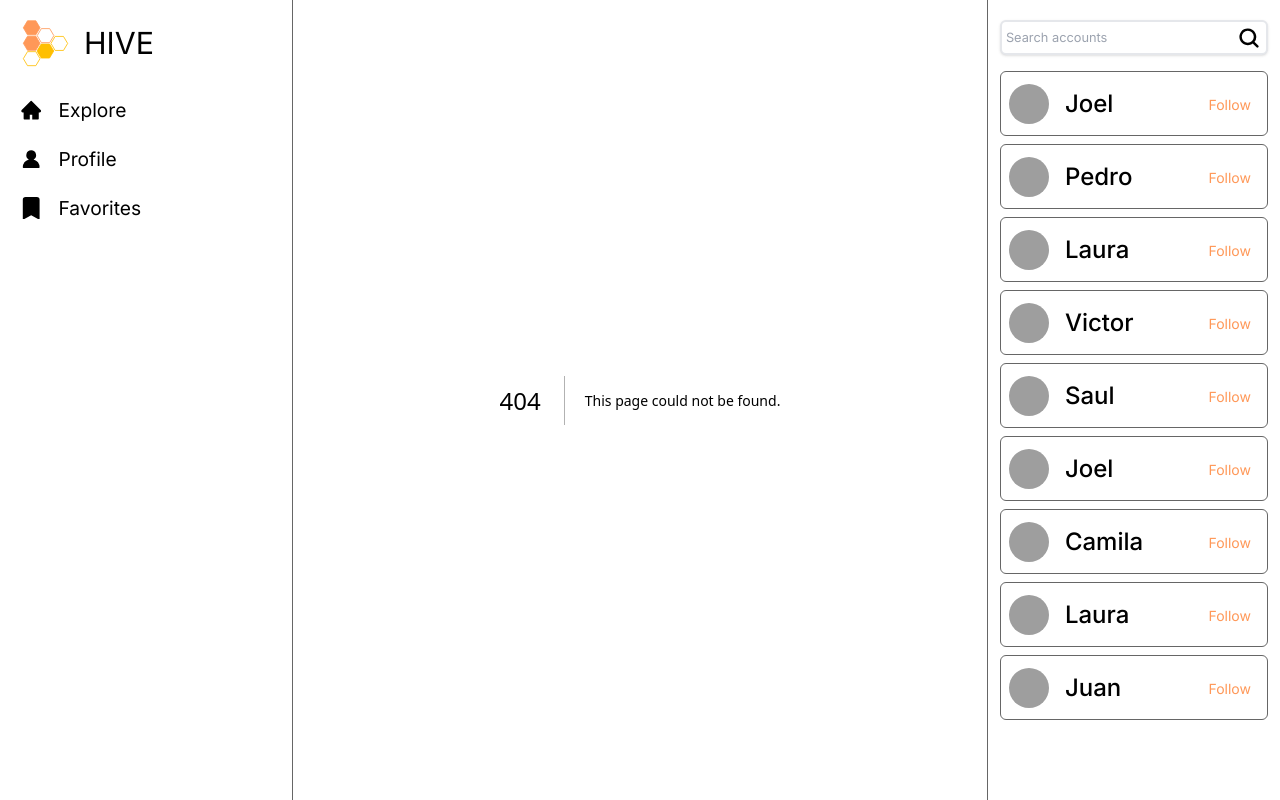
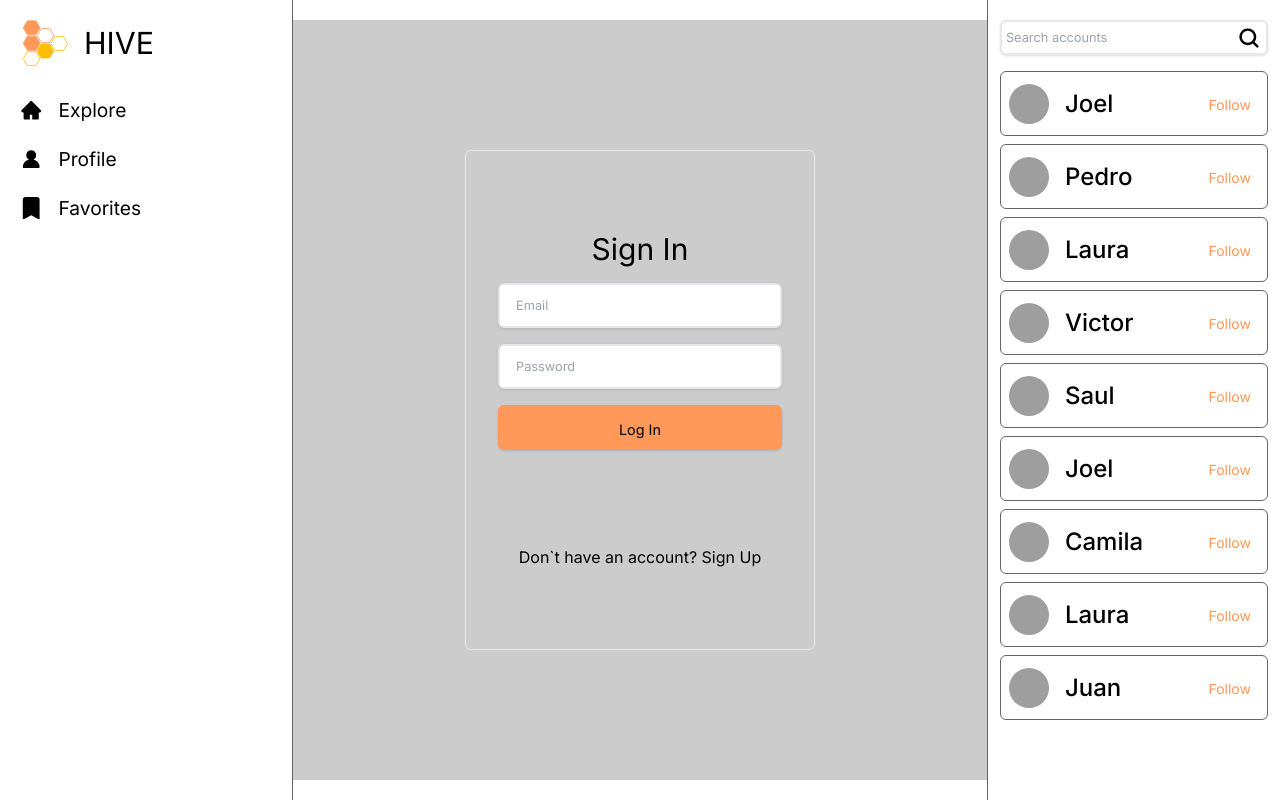
Before and after one commit to JoelMauricio/Hive, a Next.js app in the folder hive/: page /login in a window 1280 px wide. Before the commit this address had no page. Built offline with nearby package versions, Linux system fonts and the light colour scheme; grey boxes are pictures that could not be loaded.

Commit message:
Implementing user authentication

```diff
--- /dev/null
+++ b/hive/src/app/components/general/auth.js
@@ -0,0 +1,54 @@
+"use client"
+
+import Image from "next/image"
+import Link from "next/link"
+import { useState } from "react"
+
+export default function AuthComp({ title, list_holder, bt_text, destination, message, msg_link }) {
+    const [EmailController, setEmailController] = useState("")
+    const [PasswordController, setPasswordController] = useState("")
+    const [PasswordConfirmController, setPasswordConfirmController] = useState("")
+
+    const handleEmail = (e) => {
+        setEmailController(e.target.value)
+    }
+
+    const handlePassword = (e) => {
+        setPasswordController(e.target.value)
+    }
+
+    const handlePasswordConfirm = (e) => {
+        setPasswordConfirmController(e.target.value)
+    }
+
+    function validatePasswords() {
+        if (PasswordController === PasswordConfirmController) {
+            return true
+        }
+        return false
+    }
+
+    function handleAuthentication() {
+        if (destination === "/register" && validatePasswords) {
+            // code to send the registration data to the database through the API
+        }
+        if (destination === "/login") {
+            // code to send the user data authenticate the user
+        }
+    }
+
+    return (
+        <div className="flex flex-col p-8 border rounded-md w-1/2 min-w-[350px] min-h-[500px] justify-around ">
+            <div className="flex flex-col gap-4 ">
+                <h1 className="self-center text-3xl">{title}</h1>
+                <input onChange={handleEmail} type="email" name="email" placeholder={list_holder[0]} className="shadow appearance-none border-2 border-mainBlack rounded-md h-full max-h-[45px] w-[100%] p-4 text-[.8rem] text-gray-700 leading-tight focus:outline-none focus:shadow-outline " />
+                <input onChange={handlePassword} type="text" name="password" placeholder={list_holder[1]} className="shadow appearance-none border-2 border-mainBlack rounded-md h-full max-h-[45px] w-[100%] p-4 text-[.8rem] text-gray-700 leading-tight focus:outline-none focus:shadow-outline " />
+                {destination === "/login" ?
+                    <input onChange={handlePasswordConfirm} type="text" name="password" placeholder={list_holder[2]} className="shadow appearance-none border-2 border-mainBlack rounded-md h-full max-h-[45px] w-[100%] p-4 text-[.8rem] text-gray-700 leading-tight focus:outline-none focus:shadow-outline " />
+                    : null}
+                <button className="w-full text-[0.9rem] bg-[#FF9858] hover:bg-opacity-[90] shadow appearance-none border-[bg-current] rounded-md h-full max-h-[45px] p-4 leading-tight focus:outline-none focus:shadow-outline ">{bt_text}</button>
+            </div>
+            <span className="self-center">{message} <Link href={destination} className="hover:text-[#FF9858]">{msg_link}</Link> </span>
+        </div>
+    )
+}
--- /dev/null
+++ b/hive/src/app/context/authentication.js
@@ -0,0 +1,17 @@
+"use client";
+
+import { useContext, useEffect, createContext, useState } from "react";
+
+export const AuthContext = createContext({});
+
+export default function AuthContextProvider({ children }) {
+    const [profile, setProfile] = useState(null);
+
+    return (
+        <AuthContext.Provider value={{ profile }}>
+            {children}
+        </AuthContext.Provider>
+    );
+}
+
+export const useAuthContext = () => useContext(AuthContext)
--- /dev/null
+++ b/hive/src/app/login/page.js
@@ -0,0 +1,14 @@
+"use client"
+
+import { useRouter } from "next/navigation"
+import AuthComp from "../components/general/auth"
+
+export default function Page() {
+    const router = useRouter();
+
+    return (
+        <div className="grid h-full w-full bg-[rgba(0,0,0,.2)] justify-center content-center">
+            <AuthComp destination={"/register"} title={"Sign In"} bt_text={"Log In"} list_holder={["Email", "Password"]} message={"Don`t have an account? "} msg_link={"Sign Up"} />
+        </div>
+    )
+}
--- /dev/null
+++ b/hive/src/app/profile/[profileId]/followed/page.js
@@ -0,0 +1,32 @@
+"use client"
+
+import Card from "@/app/components/general/Card"
+import CommentCard from "@/app/components/general/Comment"
+import { placeholder } from "@/app/constants"
+import UserCard2 from "@/app/components/general/UserCard2"
+import Image from "next/image"
+
+export default function Page({ params }) {
+    return (<>
+        <div className="relative flex border-b border-[rgba(102,102,102,1)]">
+            <div className=" w-[80%] p-2">
+                <div className="w-full">
+                    <Image className='w-[125px] h-[125px] bg-white rounded-full' src={"https://media.istockphoto.com/id/1147544807/vector/thumbnail-image-vector-graphic.jpg?s=612x612&w=0&k=20&c=rnCKVbdxqkjlcs3xH87-9gocETqpspHFXu5dIGB4wuM="} alt="user photo" height={500} width={500} />
+                </div>
+                <div>
+                    <h1 className='font-bold text-[1.8rem] py-2'>{params.profileId}</h1>
+                </div>
+            </div>
+        </div>
+        <h1 className='font-bold text-[1.2rem] px-2'>Followed</h1>
+        <div className='grid w-full h-full overflow-y-auto'>
+            <div className='grid grid-flow-row grid-cols-3 w-full h-full m-auto gap-2 p-2'>
+                {
+                    placeholder.map((user, index) => (
+                        <UserCard2 key={index} UserId={user.userId} User={user.user} />
+                    ))
+                }
+            </div>
+        </div>
+    </>)
+}
--- /dev/null
+++ b/hive/src/app/register/page.js
@@ -0,0 +1,14 @@
+"use client"
+
+import { useRouter } from "next/navigation"
+import AuthComp from "../components/general/auth"
+
+export default function Page() {
+    const router = useRouter();
+
+    return (
+        <div className="grid h-full w-full bg-[rgba(0,0,0,.2)] justify-center content-center">
+            <AuthComp destination={"/login"} title={"Sign Up"} bt_text={"Create account"} list_holder={["Email", "Password", "Confirm password"]} message={"Already have an account? "} msg_link={"Sign In"} />
+        </div>
+    )
+}
```
Also changed, not shown: hive/src/app/layout.js (+7 -0 lines).
